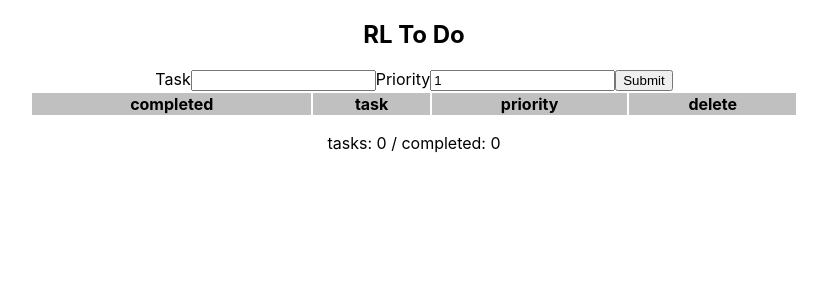
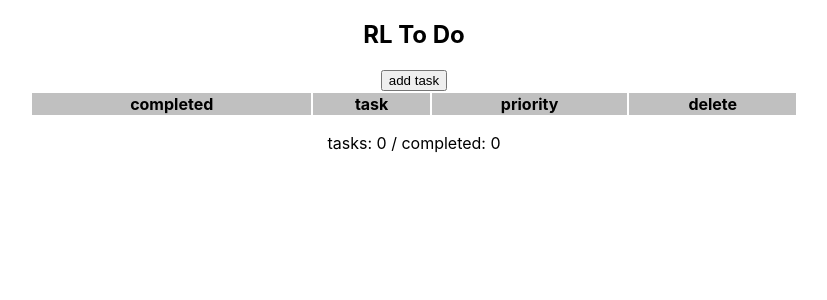
Before and after one commit to mospina/rl-todo, a React (Create React App) app: page / in a window 1280 px wide. Shown: the top 300 px of the page, without its empty margins (226-1053 px from the left). Built offline with nearby package versions, Linux system fonts and the light colour scheme.

Commit message:
Add Togglable to wrap form

```diff
--- a/src/App.css
+++ b/src/App.css
@@ -54,6 +54,22 @@ tbody tr:nth-child(odd) {
   background: #30588e;
 }
 
+form {
+  display: inline;
+}
+
+form label {
+ margin: 0 0.5em 0 0.5em;
+}
+
+form input {
+ margin: 0 0.5em 0 0.5em;
+}
+
+form button {
+ margin: 0 0.5em 0 0.5em;
+}
+
 @keyframes App-logo-spin {
   from {
     transform: rotate(0deg);
--- a/src/components/Tasks/Form/index.tsx
+++ b/src/components/Tasks/Form/index.tsx
@@ -34,8 +34,8 @@ const Form = ({ onSubmit }: Tasks.FormProps) => {
 
   return (
     <form onSubmit={handleSubmit}>
-      {error && <p>{error}</p>}
-      <label htmlFor="Content">Task</label>
+      {error && <div className="error">{error}</div>}
+      <label htmlFor="Content">Task: </label>
       <input
         id="content"
         type="text"
@@ -43,7 +43,7 @@ const Form = ({ onSubmit }: Tasks.FormProps) => {
         name="Content"
         onChange={({ target }) => setContent(target.value)}
       />
-      <label htmlFor="Priority">Priority</label>
+      <label htmlFor="Priority">Priority: </label>
       <input
         id="priority"
         type="number"
--- a/src/components/Tasks/index.tsx
+++ b/src/components/Tasks/index.tsx
@@ -1,12 +1,16 @@
-import React, { useState } from "react";
+import React, { useState, useRef } from "react";
 import List from "./List";
 import Form from "./Form";
 import Stats from "./Stats";
+import Togglable from "../Togglable";
 
 const Tasks = () => {
   const [tasks, setTasks] = useState<Tasks.Tasks>([]);
+  const createFormRef = useRef<Togglable.TogglableRef>();
 
   const handleCreateTask = (task: Tasks.CreateTaskInput) => {
+    if (createFormRef && createFormRef.current)
+      createFormRef.current.toggleVisibility();
     const newTask = createTask(task);
     setTasks([...tasks, newTask]);
   };
@@ -24,7 +28,9 @@ const Tasks = () => {
   return (
     <div>
       <h2>RL To Do</h2>
-      <Form onSubmit={handleCreateTask} />
+      <Togglable buttonLabel="add task" ref={createFormRef}>
+        <Form onSubmit={handleCreateTask} />
+      </Togglable>
       <List
         tasks={tasks}
         onTaskUpdate={handleUpdateTask}
--- /dev/null
+++ b/src/components/Togglable/index.tsx
@@ -0,0 +1,35 @@
+import React, { useState, useImperativeHandle } from "react";
+import PropTypes from "prop-types";
+
+const Togglable = React.forwardRef((props: Togglable.Togglable, ref) => {
+  const [visible, setVisible] = useState(false);
+
+  const toggleVisibility = () => setVisible(!visible);
+
+  useImperativeHandle(ref, () => {
+    return { toggleVisibility };
+  });
+
+  return (
+    <>
+      {!visible ? (
+        <div>
+          <button onClick={toggleVisibility}>{props.buttonLabel}</button>
+        </div>
+      ) : (
+        <>
+          {props.children}
+          <button onClick={toggleVisibility}>cancel</button>
+        </>
+      )}
+    </>
+  );
+});
+
+Togglable.propTypes = {
+  buttonLabel: PropTypes.string.isRequired,
+};
+
+Togglable.displayName = "Togglable";
+
+export default Togglable;
```
Also changed, not shown: src/components/Togglable/Togglable.d.ts (added, +10 -0 lines).
